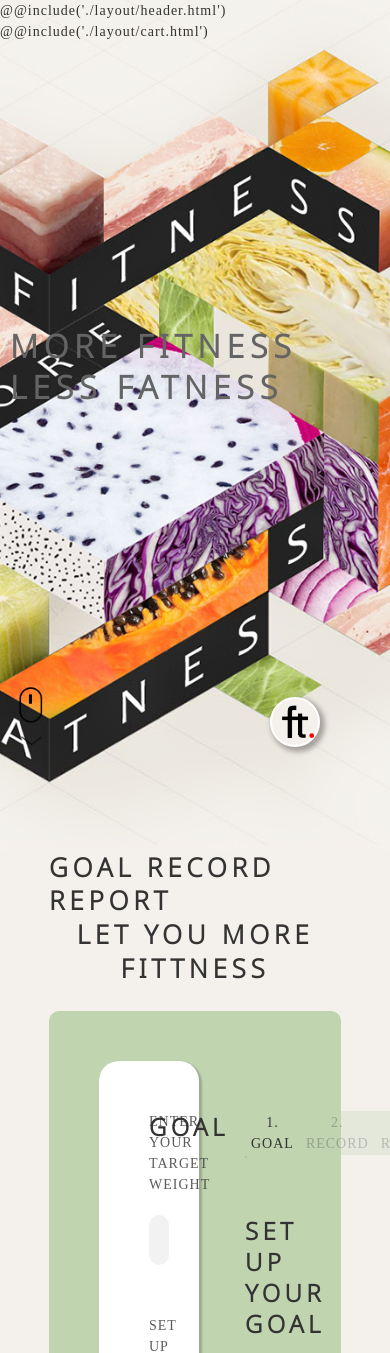
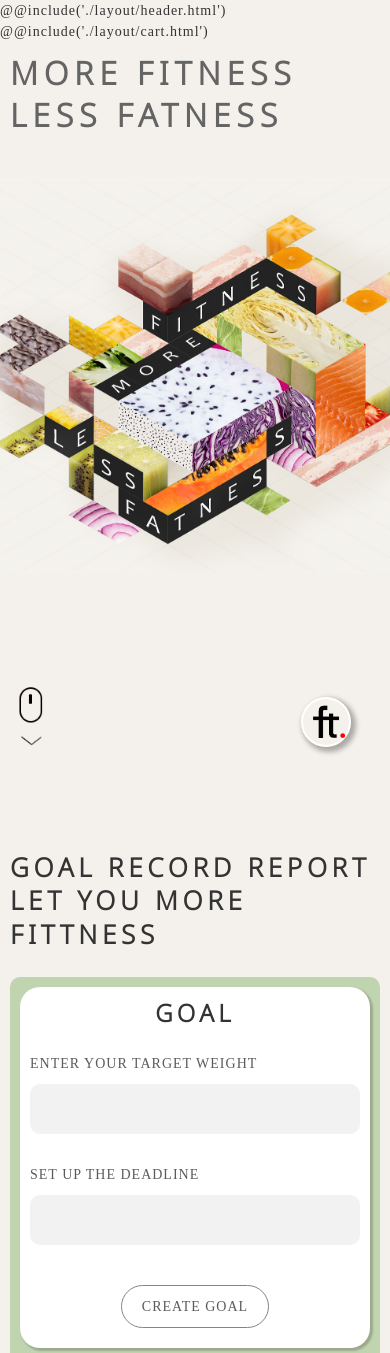
Before and after one commit to manana034/CED102_G1, a PHP site: page / in a window 390 px wide; the page is wider, and only the part inside the window is pictured. Shown: the top 1353 px of that part. Run offline with PHP 8.4, Linux system fonts and the light colour scheme; style sheets or scripts are compiled from the project's sources; some web fonts are replaced.

Commit message:
新增加rwd

```diff
--- a/dev/js/index.js
+++ b/dev/js/index.js
@@ -75,3 +75,19 @@ const closeSocial = (e)=>{
 
 
 document.addEventListener('click', closeSocial)
+
+
+// --------rwd search 使用
+const phoneSearch = document.querySelector('.phoneSearch')
+const pSearchCBtn = document.querySelector('.searchWindow>.close')
+const searchWindow = document.querySelector('.searchWindow')
+
+
+
+phoneSearch.addEventListener('click',()=>{
+    searchWindow.style.display="flex";
+})
+
+pSearchCBtn.addEventListener('click',()=>{
+    searchWindow.style.display = 'none'
+})
--- a/dev/sass/component/_header.scss
+++ b/dev/sass/component/_header.scss
@@ -162,45 +207,72 @@ header{
                   }
                 }
             }
+            >:first-child{
+              display: none;
+              justify-content: flex-end;
+            }
         }
     }
 
-    >.menuBody{
-    display: none;
 
-		height: 100vh;
-		background-color: $red-l;
-		position: absolute;
-		right: 0;
-		padding: 50px;
-		align-content: space-around;
-    width: 400px;
-		transform: translate(100%,0);
-		transition: all .5s;
-    z-index: 12;
+    >.searchWindow{
+      display: none;
+      position: fixed;
+      width: 100%;
+      height: 100%;
+      z-index: 20;
+      background-color: $primary-l;
 
-		button{
-			position: absolute;
-			top: 20px;
-			right: 20px;
-		}
-		ul{
-			display: flex;
-			flex-wrap: wrap;
-			height: 95%;
-			li{
-				margin: 20px;
-				width: 100%;
-				display: flex;
-				justify-content: center;
-				a{
-					text-decoration: none;
-					color:$white;
-					text-transform: uppercase;
+      justify-content: center;
+      align-items: center;
+      >button{
+        position: absolute;
+        top: 10%;
+      }
 
-				}
-			}
-		}
+      >form{
+        display: flex;
+        align-items: center;
+      }
+    }
+}
 
-	}
+
+@include rwd(1200px){
+  header{
+    >.row{
+      padding: 10px;
+      >.logo{
+        width: unset;
+      }
+      >form#searchBar{
+        display: none;
+      }
+
+      // >:first-child{
+      //   display: block;
+      //   background-color: red;
+      // }
+
+      >div:last-child.row{
+
+        width: 50% ;
+        >div{
+          width: calc(100% / 4);
+        }
+        >:first-child{
+          display: flex;
+        }
+        a,button{
+          >span{
+            display: none;
+          }
+        }
+      }
+
+
+    }
+  }
+
+
 }
--- a/dev/sass/page/index.scss
+++ b/dev/sass/page/index.scss
@@ -67,7 +67,7 @@
         #chatRobot {
             position: fixed;
             right: 70px;
-            z-index: 1;
+            z-index: 2;
 
             width: 50px;
             height: 50px;
@@ -418,3 +418,109 @@
 
     // }
 }
+
+@include rwd(1120px){
+    .mainContent {
+        >.title{
+            display: block;
+        }
+        div:last-child #chatRobot{
+            right: 10%;
+
+        }
+    }
+    .mainVision{
+        display: block;
+        left: 15%;
+        top: 25%;
+
+    }
+
+    .steps{
+        >div.container{
+            width: unset;
+            >.title{
+                >:last-child{
+                    text-align: unset;
+                }
+            }
+            >.stepSlider{
+                padding: 10px;
+                flex-wrap: wrap;
+                >:first-child{
+                    width: 100%;
+                    height: unset;
+                    span{
+                        display: none;
+                    }
+                    >.tilt{
+                        width: 100%;
+                        padding: 10px;
+                        h4{
+                            margin-bottom: 25px;
+                        }
+                        p{
+                            margin-bottom: 10px;
+                        }
+                        .fInput{
+                            margin-bottom: 30px;
+                        }
+                    }
+                }
+                >:last-child{
+                    width: unset;
+                    height: unset;
+                    padding: 20px;
+                }
+            }
+        }
+    }
+
+    header > .menuBody{
+        width: 100%;
+    }
+
+    .postWall{
+        >:first-child{
+            display: none;
+        }
+        >:last-child{
+            position: relative;
+            top:unset;
+            left:unset;
+            transform: unset;
+            max-width: unset;
+            flex: unset;
+        }
+    }
+
+    .product{
+        >.top{
+            flex-wrap: wrap;
+            justify-content: center;
+            .content{
+                width: 100%;
+
+            }
+            >:last-child{
+                width: unset;
+                margin: 20px 0;
+            }
+        }
+
+    }
+
+    footer{
+        div{
+            margin-top: 20px;
+            img{
+                width: 35px;
+            }
+        }
+        p{
+            margin: 10px;
+        }
+    }
+
+
+}
```
Also changed, not shown: other parts of dev/sass/component/_header.scss (+46 -1 lines), dev/layout/header.html (+36 -9 lines), dev/sass/base/_rwd.scss (line endings or trailing spaces).
